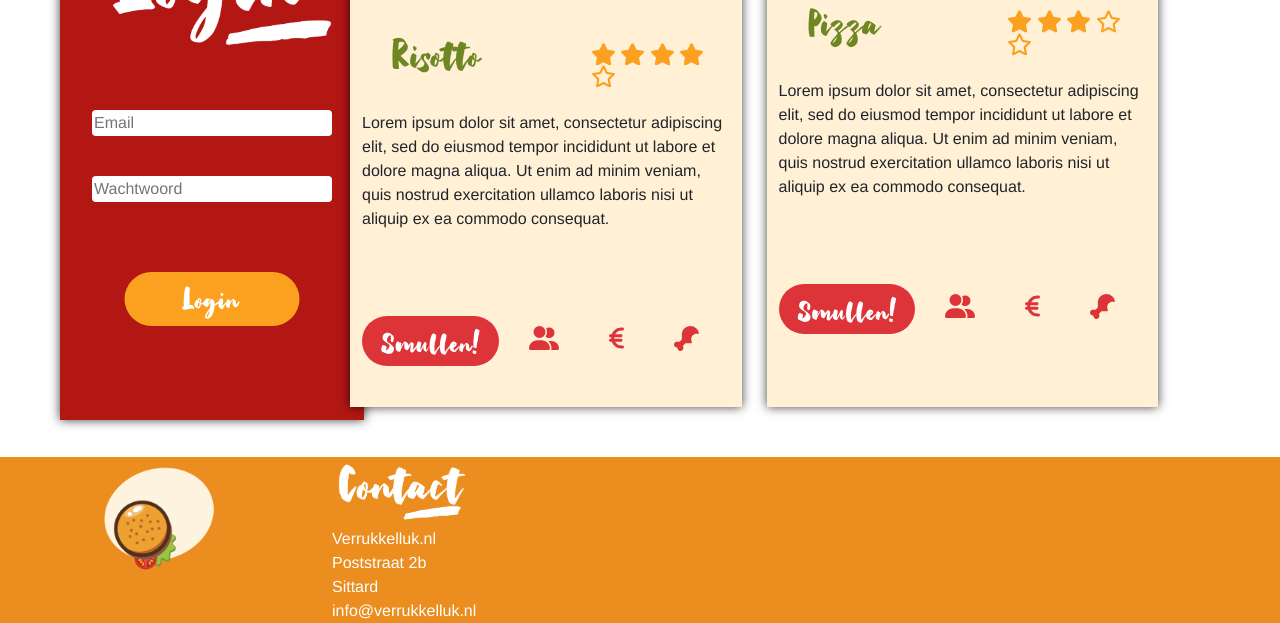
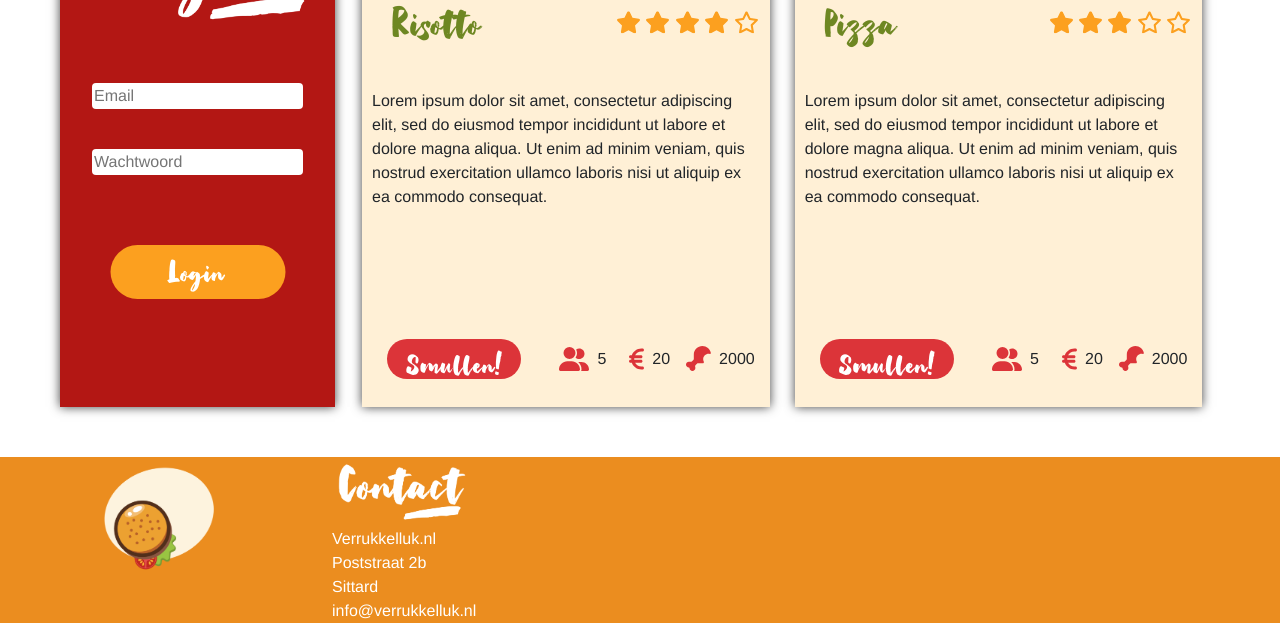
Before and after one commit to KimLamers/educom-verrukkulluk, a PHP site: template templates/homepage.html.twig in a window 1280 px wide. Shown: the part 1788-2411 px from the top of the page. Run offline with PHP 8.4, Linux system fonts and the light colour scheme; the template is opened without the code that fills it, so the values that code supplies are empty; some libraries are stand-ins or nearby versions.

Commit message:
Frontend DRAFT v11 (#13)

```diff
--- a/assets/css/main.css
+++ b/assets/css/main.css
@@ -225,7 +225,7 @@ html, body {
 
 /** CONTENT SPACING **/
 .content__container-spacing {
-    padding: 0px 60px;
+    padding-left: 60px;
 }
 
 .content__row-spacing--margin-right {
@@ -389,17 +389,18 @@ html, body {
 
 /** HOMEPAGE RECIPES **/
 .content__recipe-block {
+    display: flex;
+    position: relative;
+    flex-direction: row;
     height: 700px;
     width: 45%;
     margin-right: 25px;
     margin-bottom: 25px;
+    padding: 0px;
     -webkit-box-shadow: 0px 0px 10px 0px rgba(0,0,0,0.75);
     -moz-box-shadow: 0px 0px 10px 0px rgba(0,0,0,0.75);
     box-shadow: 0px 0px 10px 0px rgba(0,0,0,0.75);
     background-color: var(--kahki);
-    display: flex;
-    position: relative;
-    flex-direction: row;
 }
 
 .content__container-recipe-holder {
@@ -414,9 +415,9 @@ html, body {
 
 .content__container-recipe-image {
     height: auto;
-    width: 106%;
+    max-height: 260px;
+    width: 100%;
     position: relative;
-    left: -12px;
 }
 
 .content__container-recipe-content-holder {
@@ -452,6 +453,7 @@ html, body {
 .content__container-recipe-content-description {
     font-size: 16px;
     margin-top: 20px;
+    padding: 10px;
 }
 
 .content__container-recipe-content-bottom-holder {
@@ -459,22 +461,24 @@ html, body {
     flex-direction: row;
     position: absolute;
     width: 100%;
-    margin-top: 35px;
+    margin-top: 60px;
+    margin-left: 15px;
+    padding: 10px;
 }
 
 .content__container-recipe-content--button {
     position: relative;
     background-color: var(--lighter-red);
-    height: 50px;
-    width: 150px;
-    border: 0px solid;
+    height: 40px;
+    width: 140px;
     border-radius: 30px;
     margin-top: 50px;
     margin-right: 30px;
+    cursor: pointer;
 }
 
 .content__container-recipe-content-button--text {
-    font-size: 36px;
+    font-size: 35px;
     color: var(--white);
     margin-left: 20px;
 }
@@ -486,16 +490,28 @@ html, body {
     height: auto;
 }
 
+.content__container-recipe-content-icon--people {
+    display: flex;
+    align-items: flex-end;
+    margin: 8px;
+    column-gap: 8px;
+}
+
 .content__container-recipe-content-icon--people svg {
     position: relative;
     width: 30px;
     height: auto;
     font-size: 32px;
     fill: var(--lighter-red);
-    top: 60%;
-    margin-right: 50px;
 }
 
+.content__container-recipe-content-icon--cost {
+    display: flex;
+    align-items: flex-end;
+    margin: 8px;
+    margin-left: 15px;
+    column-gap: 8px;
+}
 
 .content__container-recipe-content-icon--cost svg {
     position: relative;
@@ -503,8 +519,13 @@ html, body {
     height: auto;
     font-size: 32px;
     fill: var(--lighter-red);
-    top: 60%;
-    margin-right: 50px;
+}
+
+.content__container-recipe-content-icon--calories {
+    display: flex;
+    align-items: flex-end;
+    margin: 8px;
+    column-gap: 8px;
 }
 
 .content__container-recipe-content-icon--calories svg {
@@ -513,7 +534,6 @@ html, body {
     height: auto;
     font-size: 32px;
     fill: var(--lighter-red);
-    top: 60%;
 }
 
 
@@ -524,6 +544,8 @@ html, body {
     display: flex;
     flex-direction: column;
     row-gap: 30px;
+    padding-left: 0px;
+    padding-right: 65px;
 }
 
 .recipe__item {
--- a/templates/detail.html.twig
+++ b/templates/detail.html.twig
@@ -1,7 +1,6 @@
 {% extends "main.html.twig" %}
 
 {% block header %}
-<h1>Hello world!</h1>
 {% endblock %}
 
 {% block content %}
--- a/templates/homepage.html.twig
+++ b/templates/homepage.html.twig
@@ -15,8 +15,12 @@
 
 <div class="container-fluid content__container-spacing">
     <div class="row">
-        <div class="col-md-3" style="display:flex">
+        <div class="col-md-3">
             <div class="row content__row-spacing--margin-right">
+
+
+
+                {# AGENDA #}
                 <div class="col-md-12 content__container-agenda-holder">
                     <img class="content__container-agenda-image" src="assets/img/verrukkulluk-agenda.png"/>
                     <div class="content__container-agenda-content-holder">
@@ -137,7 +141,7 @@
                             <div class="content__container-recipe-content-description">Lorem ipsum dolor sit amet, consectetur adipiscing elit, sed do eiusmod tempor incididunt ut labore et dolore magna aliqua. Ut enim ad minim veniam, quis nostrud exercitation ullamco laboris nisi ut aliquip ex ea commodo consequat.
                             </div>
                             <div class="content__container-recipe-content-bottom-holder">
-                                <div class="content__container-recipe-content--button">
+                                <div class="content__container-recipe-content--button" onclick="document.location='http://localhost/educom-verrukkulluk/index.php?recipe_id=4&action=detail'">
                                     <div class="pretty-lily content__container-recipe-content-button--text">Smullen!
                                     </div>
                                 </div>
@@ -145,14 +149,23 @@
                                     <span class="content__container-recipe-content-icon--people">
                                         <svg xmlns="http://www.w3.org/2000/svg" height="1em" viewBox="0 0 640 512"><path d="M96 128a128 128 0 1 1 256 0A128 128 0 1 1 96 128zM0 482.3C0 383.8 79.8 304 178.3 304h91.4C368.2 304 448 383.8 448 482.3c0 16.4-13.3 29.7-29.7 29.7H29.7C13.3 512 0 498.7 0 482.3zM609.3 512H471.4c5.4-9.4 8.6-20.3 8.6-32v-8c0-60.7-27.1-115.2-69.8-151.8c2.4-.1 4.7-.2 7.1-.2h61.4C567.8 320 640 392.2 640 481.3c0 17-13.8 30.7-30.7 30.7zM432 256c-31 0-59-12.6-79.3-32.9C372.4 196.5 384 163.6 384 128c0-26.8-6.6-52.1-18.3-74.3C384.3 40.1 407.2 32 432 32c61.9 0 112 50.1 112 112s-50.1 112-112 112z"/>
                                         </svg>
+                                        <div class="content__container-recipe-content-icon-people-value">
+                                            5
+                                        </div>
                                     </span>
                                     <span class="content__container-recipe-content-icon--cost">
                                         <svg xmlns="http://www.w3.org/2000/svg" height="1em" viewBox="0 0 320 512"><path d="M48.1 240c-.1 2.7-.1 5.3-.1 8v16c0 2.7 0 5.3 .1 8H32c-17.7 0-32 14.3-32 32s14.3 32 32 32H60.3C89.9 419.9 170 480 264 480h24c17.7 0 32-14.3 32-32s-14.3-32-32-32H264c-57.9 0-108.2-32.4-133.9-80H256c17.7 0 32-14.3 32-32s-14.3-32-32-32H112.2c-.1-2.6-.2-5.3-.2-8V248c0-2.7 .1-5.4 .2-8H256c17.7 0 32-14.3 32-32s-14.3-32-32-32H130.1c25.7-47.6 76-80 133.9-80h24c17.7 0 32-14.3 32-32s-14.3-32-32-32H264C170 32 89.9 92.1 60.3 176H32c-17.7 0-32 14.3-32 32s14.3 32 32 32H48.1z"/>
                                         </svg>
+                                        <div class="content__container-recipe-content-icon-cost-value">
+                                            20
+                                        </div>
                                     </span>
                                     <span class="content__container-recipe-content-icon--calories">
                                         <svg xmlns="http://www.w3.org/2000/svg" height="1em" viewBox="0 0 512 512"><path d="M160 265.2c0 8.5-3.4 16.6-9.4 22.6l-26.8 26.8c-12.3 12.3-32.5 11.4-49.4 7.2C69.8 320.6 65 320 60 320c-33.1 0-60 26.9-60 60s26.9 60 60 60c6.3 0 12 5.7 12 12c0 33.1 26.9 60 60 60s60-26.9 60-60c0-5-.6-9.8-1.8-14.5c-4.2-16.9-5.2-37.1 7.2-49.4l26.8-26.8c6-6 14.1-9.4 22.6-9.4H336c6.3 0 12.4-.3 18.5-1c11.9-1.2 16.4-15.5 10.8-26c-8.5-15.8-13.3-33.8-13.3-53c0-61.9 50.1-112 112-112c8 0 15.7 .8 23.2 2.4c11.7 2.5 24.1-5.9 22-17.6C494.5 62.5 422.5 0 336 0C238.8 0 160 78.8 160 176v89.2z"/>
                                         </svg>
+                                        <div class="content__container-recipe-content-icon-calories-value">
+                                            2000
+                                        </div>
                                     </span>
                                 </div>
                             </div>
@@ -191,14 +204,23 @@
                                     <span class="content__container-recipe-content-icon--people">
                                         <svg xmlns="http://www.w3.org/2000/svg" height="1em" viewBox="0 0 640 512"><path d="M96 128a128 128 0 1 1 256 0A128 128 0 1 1 96 128zM0 482.3C0 383.8 79.8 304 178.3 304h91.4C368.2 304 448 383.8 448 482.3c0 16.4-13.3 29.7-29.7 29.7H29.7C13.3 512 0 498.7 0 482.3zM609.3 512H471.4c5.4-9.4 8.6-20.3 8.6-32v-8c0-60.7-27.1-115.2-69.8-151.8c2.4-.1 4.7-.2 7.1-.2h61.4C567.8 320 640 392.2 640 481.3c0 17-13.8 30.7-30.7 30.7zM432 256c-31 0-59-12.6-79.3-32.9C372.4 196.5 384 163.6 384 128c0-26.8-6.6-52.1-18.3-74.3C384.3 40.1 407.2 32 432 32c61.9 0 112 50.1 112 112s-50.1 112-112 112z"/>
                                         </svg>
+                                        <div class="content__container-recipe-content-icon-people-value">
+                                            5
+                                        </div>
                                     </span>
                                     <span class="content__container-recipe-content-icon--cost">
                                         <svg xmlns="http://www.w3.org/2000/svg" height="1em" viewBox="0 0 320 512"><path d="M48.1 240c-.1 2.7-.1 5.3-.1 8v16c0 2.7 0 5.3 .1 8H32c-17.7 0-32 14.3-32 32s14.3 32 32 32H60.3C89.9 419.9 170 480 264 480h24c17.7 0 32-14.3 32-32s-14.3-32-32-32H264c-57.9 0-108.2-32.4-133.9-80H256c17.7 0 32-14.3 32-32s-14.3-32-32-32H112.2c-.1-2.6-.2-5.3-.2-8V248c0-2.7 .1-5.4 .2-8H256c17.7 0 32-14.3 32-32s-14.3-32-32-32H130.1c25.7-47.6 76-80 133.9-80h24c17.7 0 32-14.3 32-32s-14.3-32-32-32H264C170 32 89.9 92.1 60.3 176H32c-17.7 0-32 14.3-32 32s14.3 32 32 32H48.1z"/>
                                         </svg>
+                                        <div class="content__container-recipe-content-icon-cost-value">
+                                            20
+                                        </div>
                                     </span>
                                     <span class="content__container-recipe-content-icon--calories">
                                         <svg xmlns="http://www.w3.org/2000/svg" height="1em" viewBox="0 0 512 512"><path d="M160 265.2c0 8.5-3.4 16.6-9.4 22.6l-26.8 26.8c-12.3 12.3-32.5 11.4-49.4 7.2C69.8 320.6 65 320 60 320c-33.1 0-60 26.9-60 60s26.9 60 60 60c6.3 0 12 5.7 12 12c0 33.1 26.9 60 60 60s60-26.9 60-60c0-5-.6-9.8-1.8-14.5c-4.2-16.9-5.2-37.1 7.2-49.4l26.8-26.8c6-6 14.1-9.4 22.6-9.4H336c6.3 0 12.4-.3 18.5-1c11.9-1.2 16.4-15.5 10.8-26c-8.5-15.8-13.3-33.8-13.3-53c0-61.9 50.1-112 112-112c8 0 15.7 .8 23.2 2.4c11.7 2.5 24.1-5.9 22-17.6C494.5 62.5 422.5 0 336 0C238.8 0 160 78.8 160 176v89.2z"/>
                                         </svg>
+                                        <div class="content__container-recipe-content-icon-calories-value">
+                                            2000
+                                        </div>
                                     </span>
                                 </div>
                             </div>
@@ -239,14 +261,23 @@
                                     <span class="content__container-recipe-content-icon--people">
                                         <svg xmlns="http://www.w3.org/2000/svg" height="1em" viewBox="0 0 640 512"><path d="M96 128a128 128 0 1 1 256 0A128 128 0 1 1 96 128zM0 482.3C0 383.8 79.8 304 178.3 304h91.4C368.2 304 448 383.8 448 482.3c0 16.4-13.3 29.7-29.7 29.7H29.7C13.3 512 0 498.7 0 482.3zM609.3 512H471.4c5.4-9.4 8.6-20.3 8.6-32v-8c0-60.7-27.1-115.2-69.8-151.8c2.4-.1 4.7-.2 7.1-.2h61.4C567.8 320 640 392.2 640 481.3c0 17-13.8 30.7-30.7 30.7zM432 256c-31 0-59-12.6-79.3-32.9C372.4 196.5 384 163.6 384 128c0-26.8-6.6-52.1-18.3-74.3C384.3 40.1 407.2 32 432 32c61.9 0 112 50.1 112 112s-50.1 112-112 112z"/>
                                         </svg>
+                                        <div class="content__container-recipe-content-icon-people-value">
+                                            5
+                                        </div>
                                     </span>
                                     <span class="content__container-recipe-content-icon--cost">
                                         <svg xmlns="http://www.w3.org/2000/svg" height="1em" viewBox="0 0 320 512"><path d="M48.1 240c-.1 2.7-.1 5.3-.1 8v16c0 2.7 0 5.3 .1 8H32c-17.7 0-32 14.3-32 32s14.3 32 32 32H60.3C89.9 419.9 170 480 264 480h24c17.7 0 32-14.3 32-32s-14.3-32-32-32H264c-57.9 0-108.2-32.4-133.9-80H256c17.7 0 32-14.3 32-32s-14.3-32-32-32H112.2c-.1-2.6-.2-5.3-.2-8V248c0-2.7 .1-5.4 .2-8H256c17.7 0 32-14.3 32-32s-14.3-32-32-32H130.1c25.7-47.6 76-80 133.9-80h24c17.7 0 32-14.3 32-32s-14.3-32-32-32H264C170 32 89.9 92.1 60.3 176H32c-17.7 0-32 14.3-32 32s14.3 32 32 32H48.1z"/>
                                         </svg>
+                                        <div class="content__container-recipe-content-icon-cost-value">
+                                            20
+                                        </div>
                                     </span>
                                     <span class="content__container-recipe-content-icon--calories">
                                         <svg xmlns="http://www.w3.org/2000/svg" height="1em" viewBox="0 0 512 512"><path d="M160 265.2c0 8.5-3.4 16.6-9.4 22.6l-26.8 26.8c-12.3 12.3-32.5 11.4-49.4 7.2C69.8 320.6 65 320 60 320c-33.1 0-60 26.9-60 60s26.9 60 60 60c6.3 0 12 5.7 12 12c0 33.1 26.9 60 60 60s60-26.9 60-60c0-5-.6-9.8-1.8-14.5c-4.2-16.9-5.2-37.1 7.2-49.4l26.8-26.8c6-6 14.1-9.4 22.6-9.4H336c6.3 0 12.4-.3 18.5-1c11.9-1.2 16.4-15.5 10.8-26c-8.5-15.8-13.3-33.8-13.3-53c0-61.9 50.1-112 112-112c8 0 15.7 .8 23.2 2.4c11.7 2.5 24.1-5.9 22-17.6C494.5 62.5 422.5 0 336 0C238.8 0 160 78.8 160 176v89.2z"/>
                                         </svg>
+                                        <div class="content__container-recipe-content-icon-calories-value">
+                                            2000
+                                        </div>
                                     </span>
                                 </div>
                             </div>
@@ -285,14 +316,23 @@
                                     <span class="content__container-recipe-content-icon--people">
                                         <svg xmlns="http://www.w3.org/2000/svg" height="1em" viewBox="0 0 640 512"><path d="M96 128a128 128 0 1 1 256 0A128 128 0 1 1 96 128zM0 482.3C0 383.8 79.8 304 178.3 304h91.4C368.2 304 448 383.8 448 482.3c0 16.4-13.3 29.7-29.7 29.7H29.7C13.3 512 0 498.7 0 482.3zM609.3 512H471.4c5.4-9.4 8.6-20.3 8.6-32v-8c0-60.7-27.1-115.2-69.8-151.8c2.4-.1 4.7-.2 7.1-.2h61.4C567.8 320 640 392.2 640 481.3c0 17-13.8 30.7-30.7 30.7zM432 256c-31 0-59-12.6-79.3-32.9C372.4 196.5 384 163.6 384 128c0-26.8-6.6-52.1-18.3-74.3C384.3 40.1 407.2 32 432 32c61.9 0 112 50.1 112 112s-50.1 112-112 112z"/>
                                         </svg>
+                                        <div class="content__container-recipe-content-icon-people-value">
+                                            5
+                                        </div>
                                     </span>
                                     <span class="content__container-recipe-content-icon--cost">
                                         <svg xmlns="http://www.w3.org/2000/svg" height="1em" viewBox="0 0 320 512"><path d="M48.1 240c-.1 2.7-.1 5.3-.1 8v16c0 2.7 0 5.3 .1 8H32c-17.7 0-32 14.3-32 32s14.3 32 32 32H60.3C89.9 419.9 170 480 264 480h24c17.7 0 32-14.3 32-32s-14.3-32-32-32H264c-57.9 0-108.2-32.4-133.9-80H256c17.7 0 32-14.3 32-32s-14.3-32-32-32H112.2c-.1-2.6-.2-5.3-.2-8V248c0-2.7 .1-5.4 .2-8H256c17.7 0 32-14.3 32-32s-14.3-32-32-32H130.1c25.7-47.6 76-80 133.9-80h24c17.7 0 32-14.3 32-32s-14.3-32-32-32H264C170 32 89.9 92.1 60.3 176H32c-17.7 0-32 14.3-32 32s14.3 32 32 32H48.1z"/>
                                         </svg>
+                                        <div class="content__container-recipe-content-icon-cost-value">
+                                            20
+                                        </div>
                                     </span>
                                     <span class="content__container-recipe-content-icon--calories">
                                         <svg xmlns="http://www.w3.org/2000/svg" height="1em" viewBox="0 0 512 512"><path d="M160 265.2c0 8.5-3.4 16.6-9.4 22.6l-26.8 26.8c-12.3 12.3-32.5 11.4-49.4 7.2C69.8 320.6 65 320 60 320c-33.1 0-60 26.9-60 60s26.9 60 60 60c6.3 0 12 5.7 12 12c0 33.1 26.9 60 60 60s60-26.9 60-60c0-5-.6-9.8-1.8-14.5c-4.2-16.9-5.2-37.1 7.2-49.4l26.8-26.8c6-6 14.1-9.4 22.6-9.4H336c6.3 0 12.4-.3 18.5-1c11.9-1.2 16.4-15.5 10.8-26c-8.5-15.8-13.3-33.8-13.3-53c0-61.9 50.1-112 112-112c8 0 15.7 .8 23.2 2.4c11.7 2.5 24.1-5.9 22-17.6C494.5 62.5 422.5 0 336 0C238.8 0 160 78.8 160 176v89.2z"/>
                                         </svg>
+                                        <div class="content__container-recipe-content-icon-calories-value">
+                                            2000
+                                        </div>
                                     </span>
                                 </div>
                             </div>
@@ -317,21 +357,21 @@
 
     <h4>Dit is de template {{  title }}</h4>
 
- Loop
+ Loop #}
     <ul>
     {% for record in data %}
         <li>
-            <img src="{{ record.recipe_image }}" style="width: 100px; heigfht: 100px;">
+            <img src="{{ record.recipe_image }}">
 
             {{ record.title }}
-            {# sub-loop
+            {# sub-loop #}
             <ul>
-                {% for ingr in record.ingredienten %}
+                {% for ingredients in record.ingredients %}
                     <li>
-                        <span {% if ingr.id < 2 %}style='color: #F00'{% endif %}>{{  ingr.naam }}</span>
+                        <span {% if ingredient.id < 2 %}style='color: #F00'{% endif %}>{{  ingredient.naam }}</span>
 
-                        {# if
-                        {%  if ingr.id == 3 %}
+                        {# if #}
+                        {%  if ingredient.id == 3 %}
                             <strong>Dit is ID 3!</strong>
                         {%  endif  %}
                     </li>
@@ -340,11 +380,13 @@
         </li>
     {% endfor %}
     <ul>
+
+
      {# Dump
        <pre>
-        {{ dump(d #}
+        {{ dump }}
 
-                    {# <h2>Agenda</h2>
+
             <i class="fa fa-calendar"></i> FontAwesome <a href="https://fontawesome.com/icons?d=gallery&m=free">Documentation</a><br>
             <i class="fa fa-file-pdf"></i><a href="https://www.layoutit.com/build">Layout-it</a> #}
 
--- a/templates/main.html.twig
+++ b/templates/main.html.twig
@@ -16,7 +16,7 @@
 
 <body>
     <header class="container-xxl header">
-        <img src="assets/img/logo-v2.png" class="header__logo"/>
+        <img src="assets/img/logo-v2.png" class="header__logo" onclick="document.location='http://localhost/educom-verrukkulluk/index.php?recipe_id=4&action=homepage'"/>
 
         <div class="header__search-holder">
             <input class="header__search-input" placeholder="Zoeken"/>
@@ -35,8 +35,8 @@
         </div>
 
         <div class="header__menu-holder">
-            <a class="header__menu-logo-holder" href="/">
-                <img class="header__menu-logo" src="assets/img/logo-v2.png"/>
+            <a class="header__menu-logo-holder">
+                <img class="header__menu-logo" src="assets/img/logo-v2.png" onclick="document.location='http://localhost/educom-verrukkulluk/index.php?recipe_id=4&action=homepage'"/>
             </a>
             <nav class="header__menu-navigation-holder">
                 <ul class="header__menu-navigation-list">
@@ -46,7 +46,7 @@
                         </a>
                     </li>
                     <li class="header__menu-navigation-item">
-                        <a class="pretty-lily header__menu-navigation-link" href="#">
+                        <a class="pretty-lily header__menu-navigation-link" onclick="document.location='http://localhost/educom-verrukkulluk/index.php?recipe_id=4&action=shoppinglist'">
                             Mijn Boodschappenlijst
                         </a>
                     </li>
```
Also changed, not shown: index.php (+7 -0 lines), templates/shoppinglist.html.twig (+8 -0 lines).
